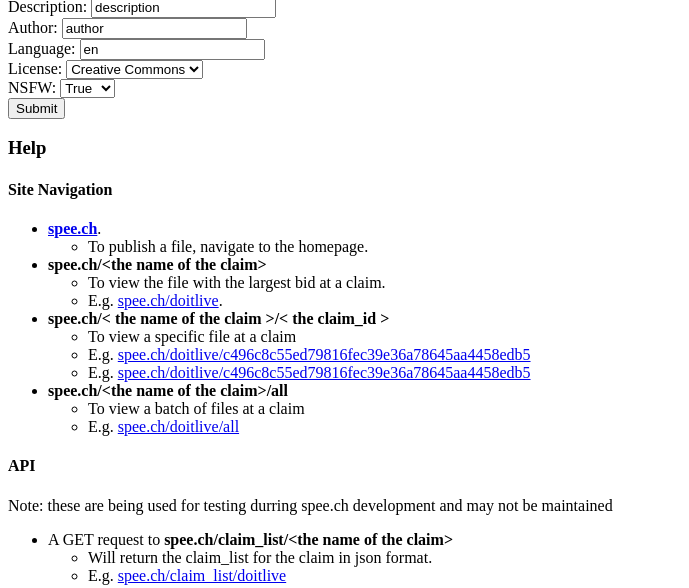
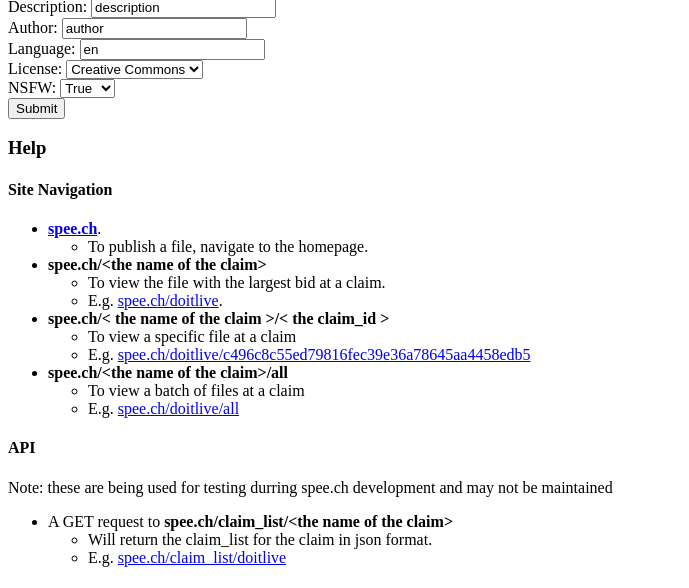
Before and after one commit to bones7242/spee.ch-js, a website: page public/index.html in a window 1280 px wide. Shown: the part 370-958 px from the top of the page, without its empty margins (0-689 px from the left). Drawn offline with Linux system fonts and the light colour scheme.

Commit message:
updated index.html help

```diff
--- a/public/index.html
+++ b/public/index.html
@@ -62,7 +62,6 @@
 			<ul>
 				<li>To view a specific file at a claim</li>
 				<li>E.g. <a href="/doitlive/c496c8c55ed79816fec39e36a78645aa4458edb5">spee.ch/doitlive/c496c8c55ed79816fec39e36a78645aa4458edb5</a></li>
-				<li>E.g. <a href="/doitlive/ca3023187e901df9e9aabd95d6ae09b6cc69b3f0">spee.ch/doitlive/c496c8c55ed79816fec39e36a78645aa4458edb5</a></li>
 			</ul>
 		</li>
 		<li><strong>spee.ch/&ltthe name of the claim&gt/all</strong>
```
